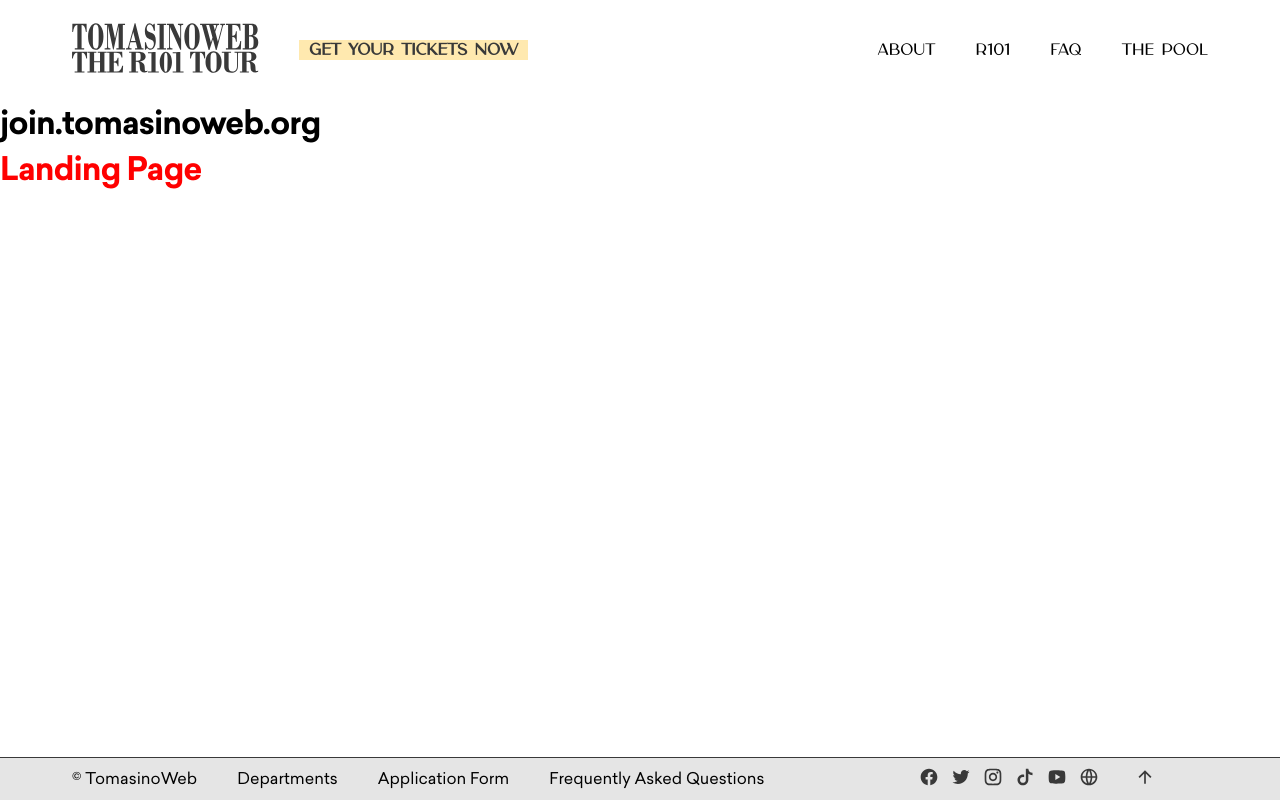
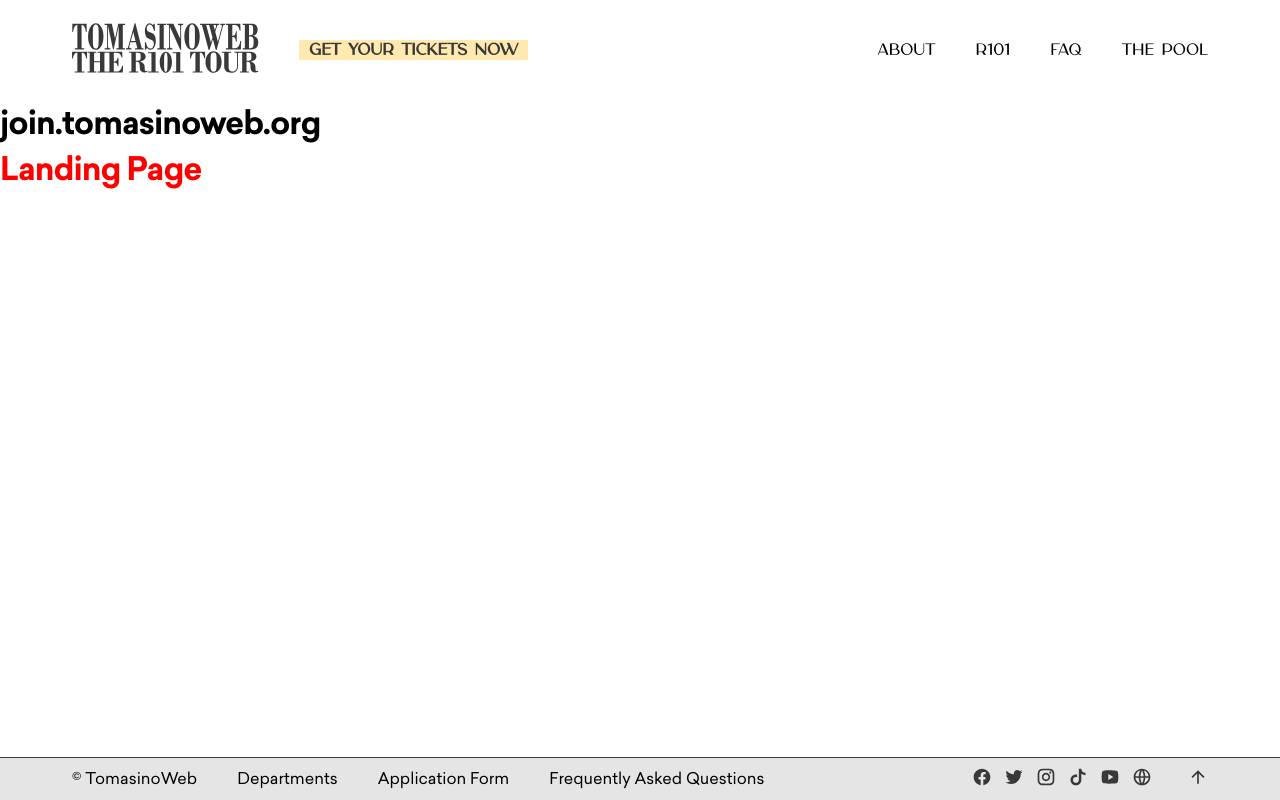
Before and after one commit to TomasinoWeb/tomasinoWebR101, a Next.js app: page / in a window 1280 px wide. Built offline with nearby package versions, Linux system fonts and the light colour scheme.

Commit message:
adjust footer padding

```diff
--- a/src/components/layout.module.scss
+++ b/src/components/layout.module.scss
@@ -65,7 +65,7 @@
     background: #e5e5e5;
     width: 100%;
     display: flex;
-    padding: 5px 125px 5px 72px;
+    padding: 5px 72px;
     justify-content: space-between;
     align-items: center;
 
```
